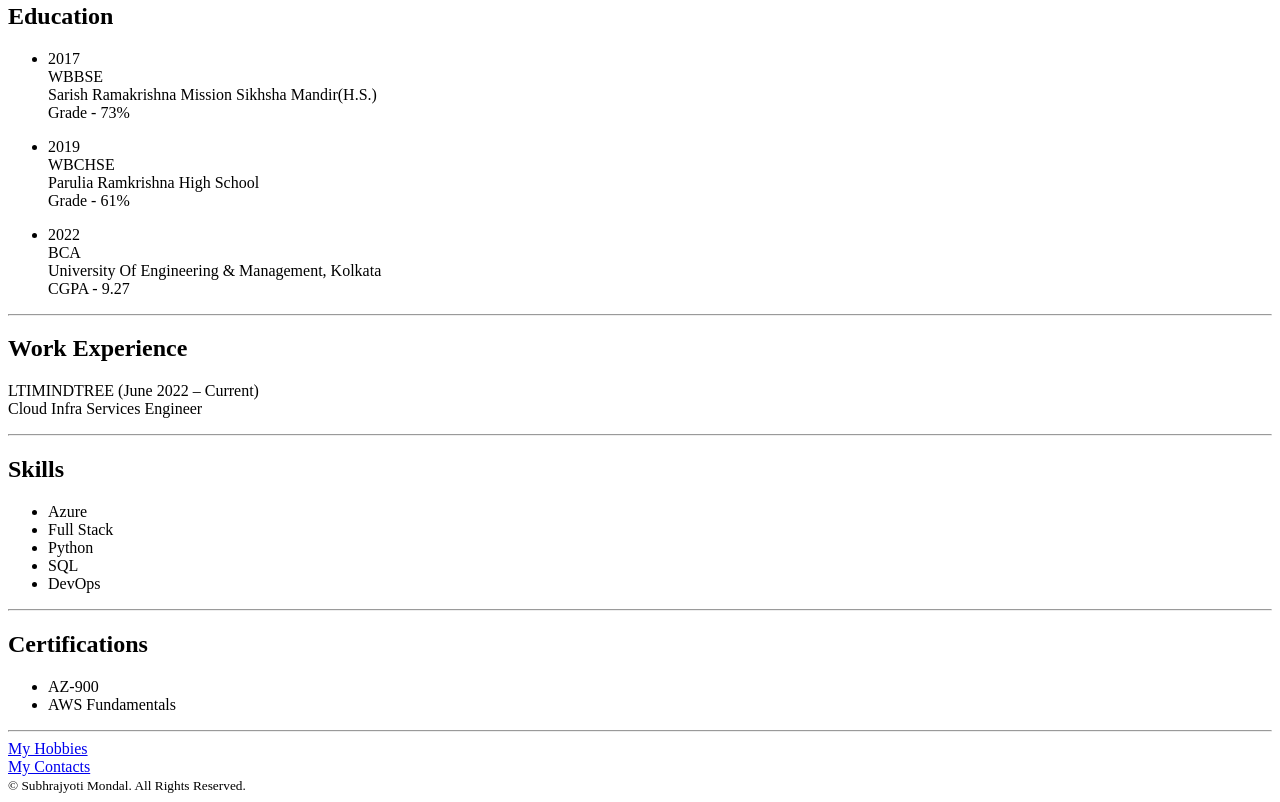
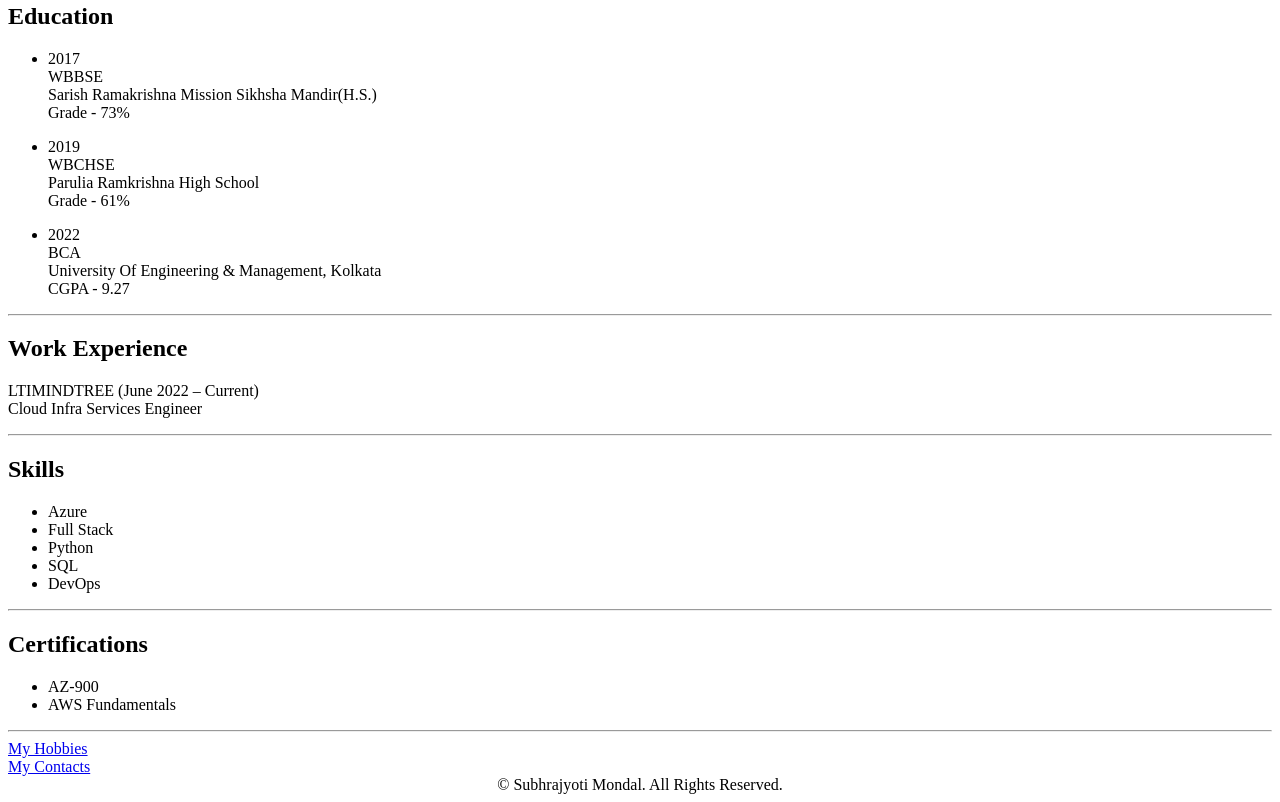
Before and after one commit to Subhrajyoti-Mondal/My-Portfolio, a plain HTML site: page index.html in a window 1280 px wide. Shown: the part 374-1176 px from the top of the page. Drawn offline with Linux system fonts and the light colour scheme.

Commit message:
Update index.html

```diff
--- a/index.html
+++ b/index.html
@@ -61,10 +61,8 @@
         <br />
         <a href="./Contact.html">My Contacts</a>
 
-        <footer>
-            <small>
+        <footer align="center">
                © Subhrajyoti Mondal. All Rights Reserved.
-            </small>
           </footer>
 
 
```
